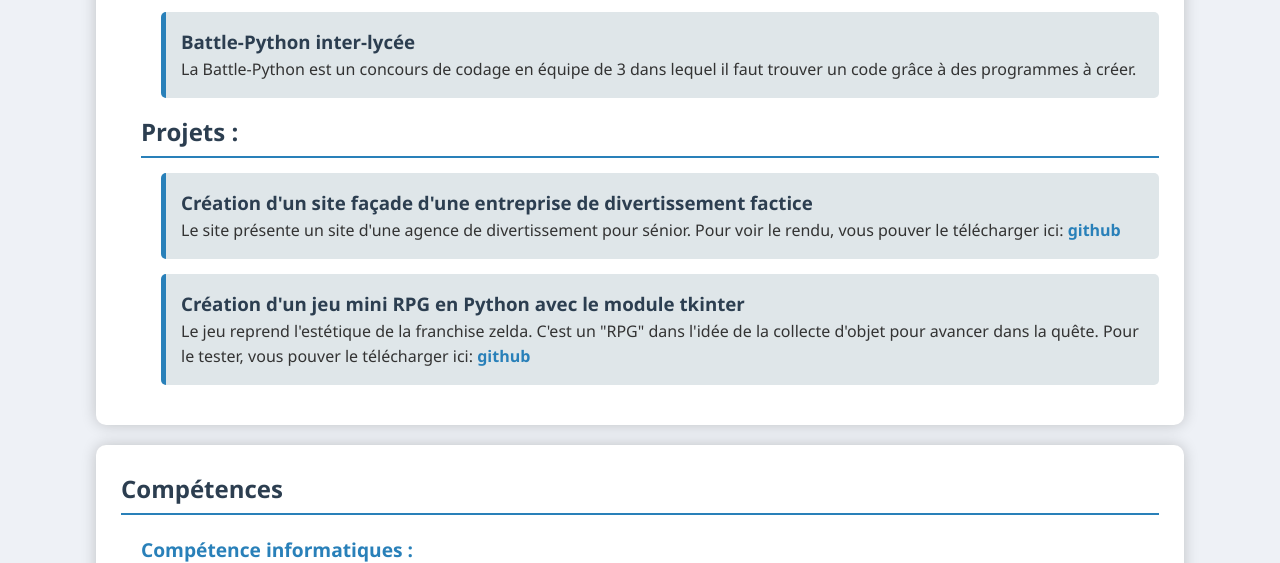
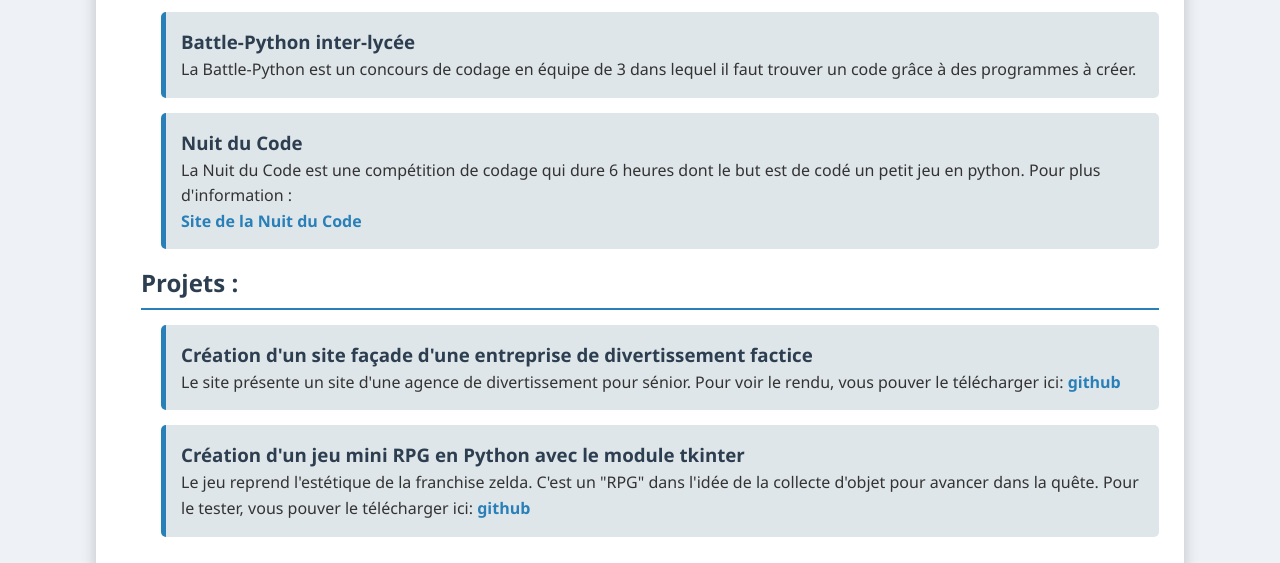
Before and after one commit to ddvur/ddvur.github.io, a plain HTML site: page index.html in a window 1280 px wide. Shown: the part 894-1457 px from the top of the page. Drawn offline with Linux system fonts and the light colour scheme.

Commit message:
Update index.html

```diff
--- a/index.html
+++ b/index.html
@@ -40,6 +40,12 @@
                         <div class="experience">
                             <h3>Battle-Python inter-lycée</h3>
                             <p>La Battle-Python est un concours de codage en équipe de 3 dans lequel il faut trouver un code grâce à des programmes à créer.</p>
+                        </div>
+                    </ol>
+					<ol>
+                        <div class="experience">
+                            <h3>Nuit du Code</h3>
+                            <p>La Nuit du Code est une compétition de codage qui dure 6 heures dont le but est de codé un petit jeu en python. Pour plus d'information : <a href="https://www.nuitducode.net/"><p>Site de la Nuit du Code</p></a></p>
                         </div>
                     </ol>
                 </ul>
```
